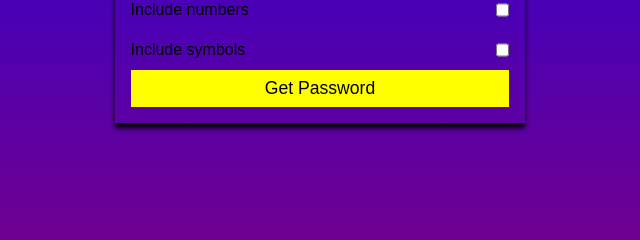
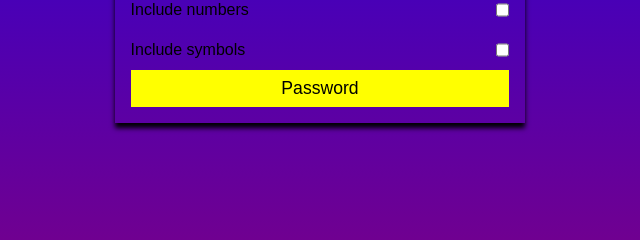
Before and after one commit to HoseaNganga/Password-Generator, a plain HTML site: page index.html in a window 1280 px wide. Shown: the part 456-696 px from the top of the page, 320-960 px from the left. Drawn offline with Linux system fonts and the light colour scheme; a web font is replaced by a local one.

Commit message:
Updated index.html

```diff
--- a/index.html
+++ b/index.html
@@ -51,7 +51,7 @@
           <input type="checkbox" id="symbols" />
         </div>
       </form>
-      <button class="generateButton">Get Password</button>
+      <button class="generateButton">Password</button>
     </div>
   </body>
 </html>
```
